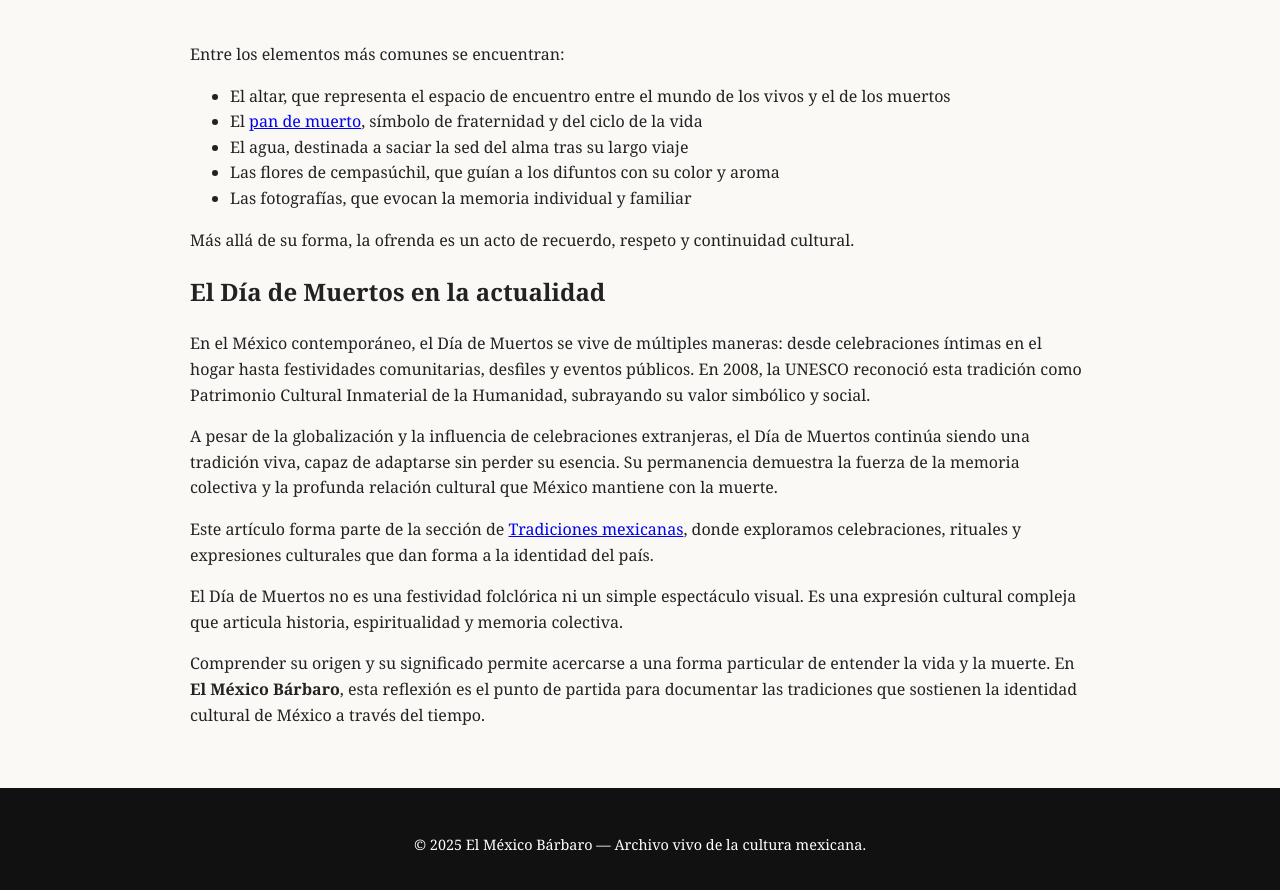
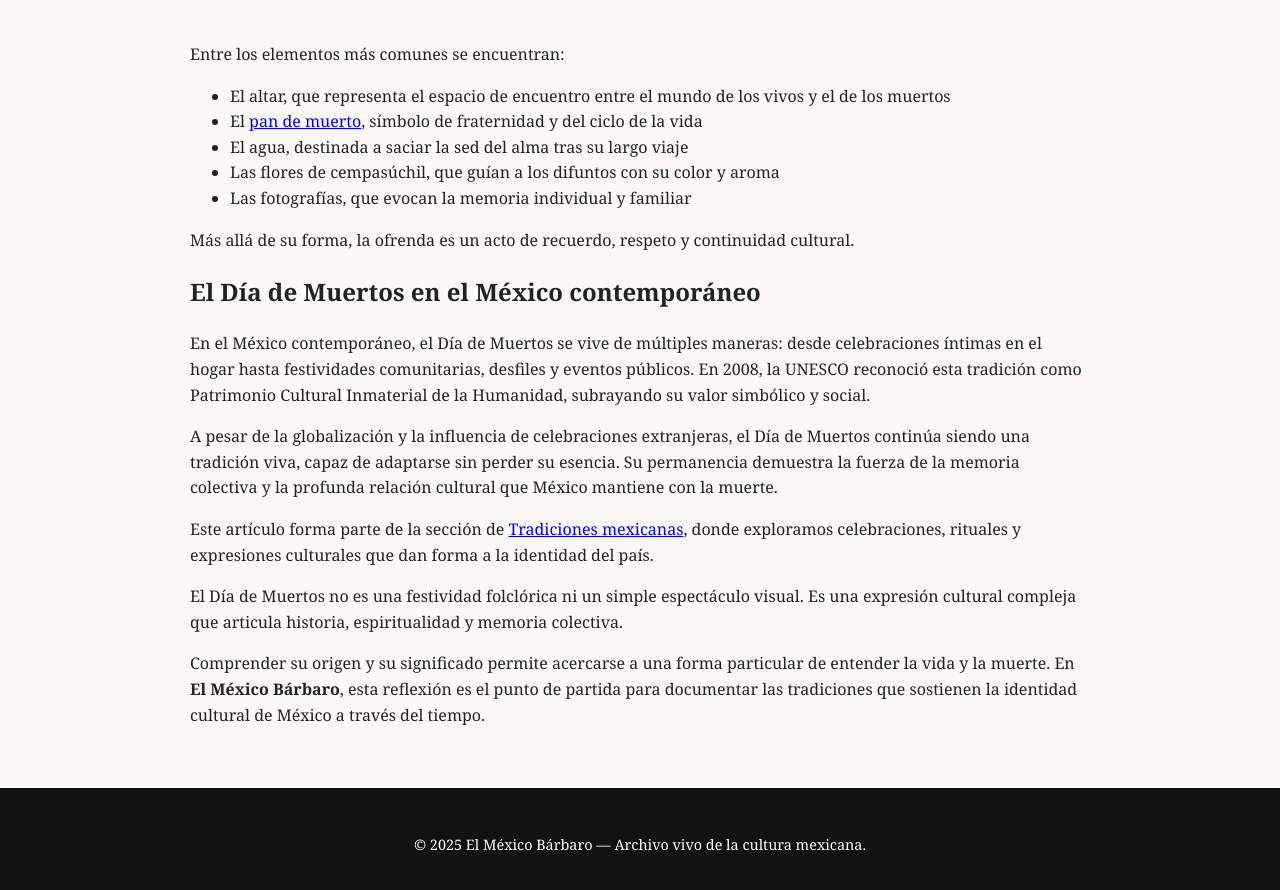
Before and after one commit to elbracamonte/elbracamonte.github.io, a Jekyll site: the page built from _posts/2025-12-11-dia-de-muertos-origen-significado.md, in a window 1280 px wide and 900 px high, scrolled down 2412 px. Shown: the top 890 px of the window. Built offline with Jekyll 4.4.1, drawn with Linux system fonts in a browser that asks for light colours.

Commit message:
Update 2025-12-11-dia-de-muertos-origen-significado.md

```diff
--- a/_posts/2025-12-11-dia-de-muertos-origen-significado.md
+++ b/_posts/2025-12-11-dia-de-muertos-origen-significado.md
@@ -4,7 +4,7 @@ title: "El Día de Muertos: origen, significado y evolución de una tradición m
 description: "Análisis histórico y cultural del Día de Muertos: su origen prehispánico, el sincretismo con el catolicismo y su significado en la identidad mexicana."
 categories: [tradiciones]
 image: /assets/img/tradiciones/dia-de-muertos.webp
-image_alt: "Celebración tradicional del día de muertos en México"
+image_alt: "Celebración tradicional del Día de Muertos en México"
 ---
 
 El Día de Muertos es una de las tradiciones más representativas de México y una de las expresiones culturales que mayor interés despiertan a nivel internacional. Cada año, entre finales de octubre y principios de noviembre, las familias honran a sus difuntos mediante rituales, ofrendas y símbolos que conectan el presente con una memoria ancestral.
@@ -52,7 +52,7 @@ Entre los elementos más comunes se encuentran:
 
 Más allá de su forma, la ofrenda es un acto de recuerdo, respeto y continuidad cultural.
 
-## El Día de Muertos en la actualidad
+## El Día de Muertos en el México contemporáneo
 
 En el México contemporáneo, el Día de Muertos se vive de múltiples maneras: desde celebraciones íntimas en el hogar hasta festividades comunitarias, desfiles y eventos públicos. En 2008, la UNESCO reconoció esta tradición como Patrimonio Cultural Inmaterial de la Humanidad, subrayando su valor simbólico y social.
 
```
